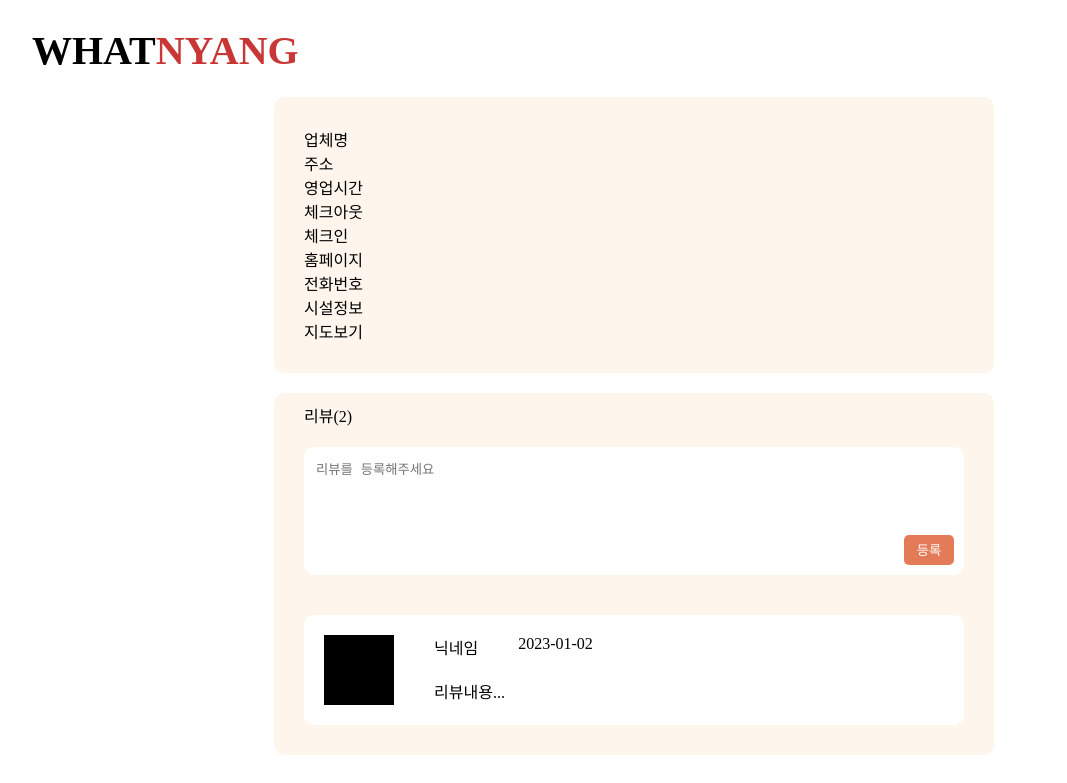
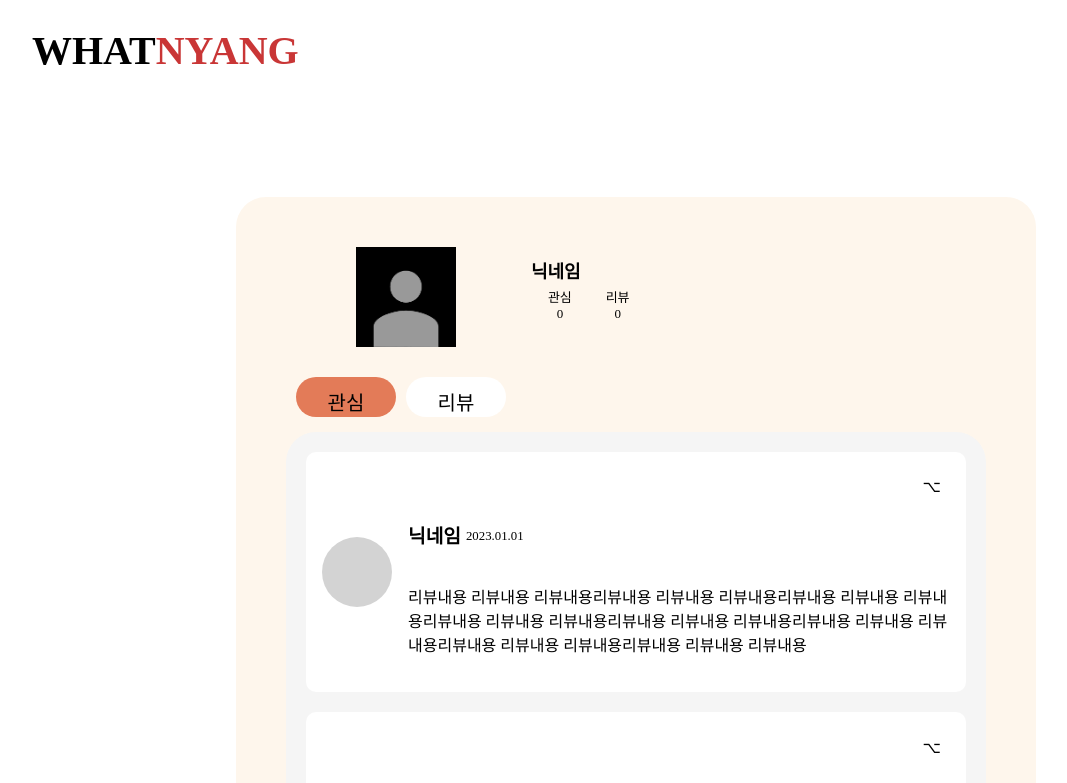
Before and after one commit to WhatNyang/88project, a React (Create React App) app: page /mypage in a window 1280 px wide. Shown: the top 783 px of the page, without its empty margins (6-1073 px from the left). Built offline with nearby package versions, Linux system fonts and the light colour scheme.

Commit message:
ect: Router에서 mpage 경로 추가

```diff
--- a/src/pages/Mypage.tsx
+++ b/src/pages/Mypage.tsx
@@ -1,4 +1,5 @@
 import styled from "styled-components";
+import React from "react";
 
 const imgProfile = "images/profile.png";
 const Mypage = () => {
--- a/src/shared/Router.js
+++ b/src/shared/Router.js
@@ -14,6 +14,7 @@ const Router = () => {
         <Route path="/index" element={<Home />} />
         <Route path="/" element={<Main />} />
         <Route path="/:id" element={<Detail />} />
+        <Route path="/mypage" element={<Mypage />} />
         <Route exact path="/login" element={<Login />} />
       </Routes>
     </BrowserRouter>
```
